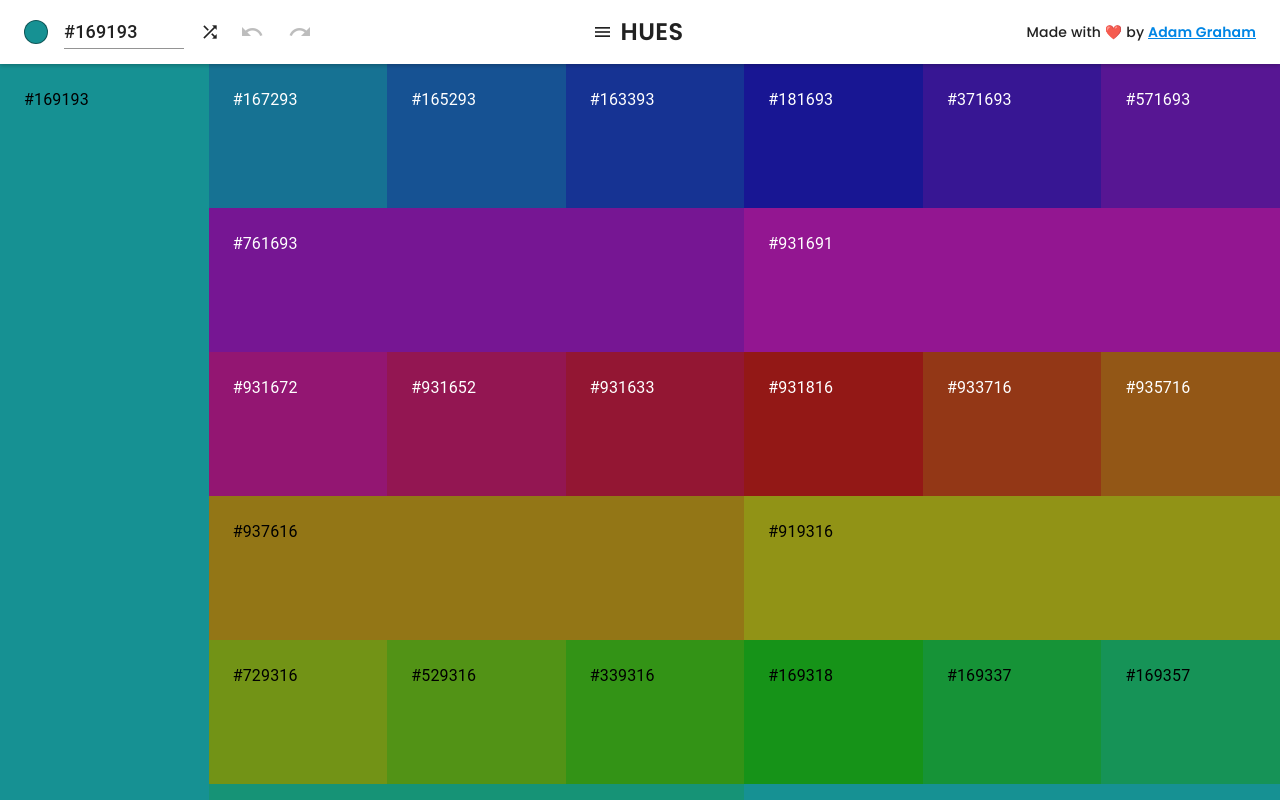
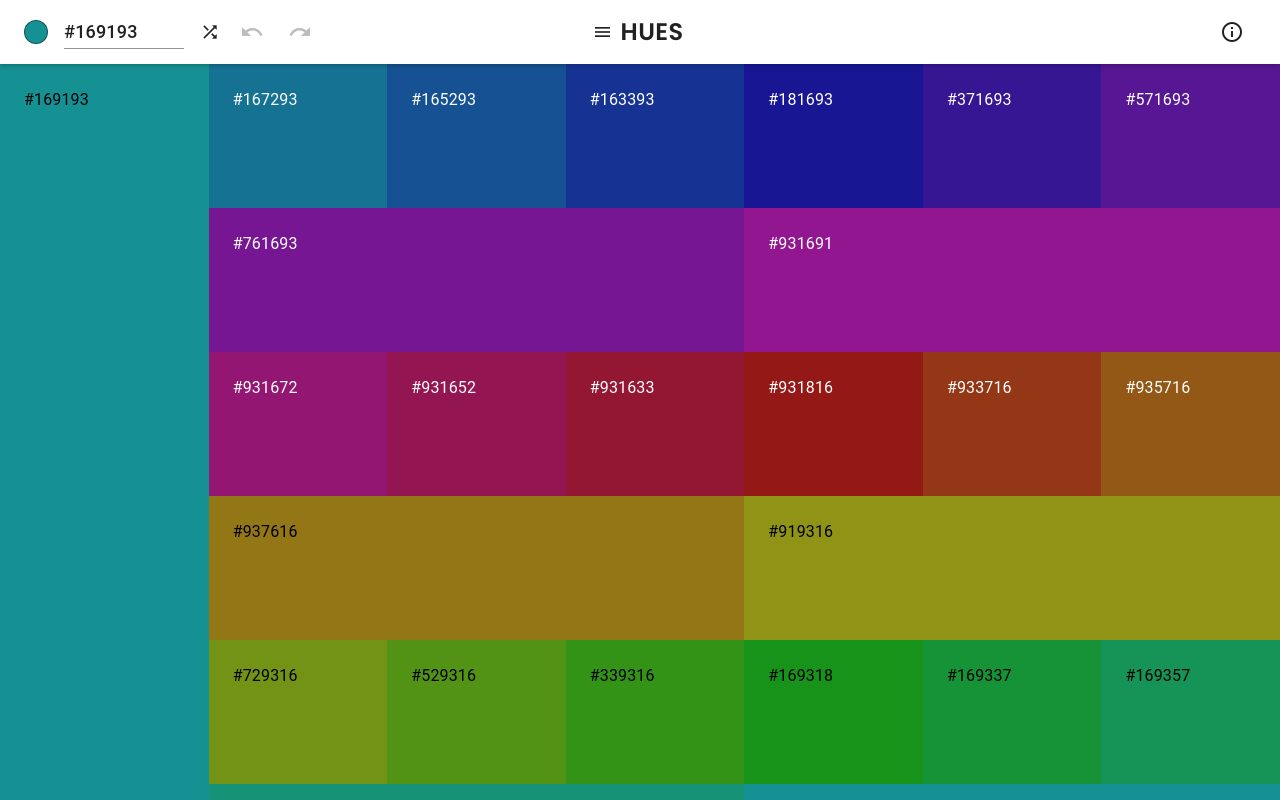
Before and after one commit to adamgraham/colorly, a React (Create React App) app: page /colorly/hues in a window 1280 px wide. Built offline with nearby package versions, Linux system fonts and the light colour scheme.

Commit message:
Add <AboutDialog> component to app header

```diff
--- a/public/404.html
+++ b/public/404.html
@@ -2,7 +2,7 @@
 <html>
   <head>
     <meta charset="utf-8">
-    <title>Colorly – A versatile collection of color tools for designers</title>
+    <title>Colorly – A versatile collection of color tools for designers and developers.</title>
     <script type="text/javascript">
       // Single Page Apps for GitHub Pages
       // https://github.com/rafgraph/spa-github-pages
--- a/public/index.html
+++ b/public/index.html
@@ -20,7 +20,7 @@
       work correctly both with client-side routing and a non-root public URL.
       Learn how to configure a non-root public URL by running `npm run build`.
     -->
-    <title>Colorly – A versatile collection of color tools for designers</title>
+    <title>Colorly – A versatile collection of color tools for designers and developers.</title>
 
     <!-- Start Single Page Apps for GitHub Pages -->
     <script type="text/javascript">
--- /dev/null
+++ b/src/components/AboutDialog.css
@@ -0,0 +1,15 @@
+.about-dialog-container {
+  display: flex;
+  justify-content: flex-end;
+  align-items: center;
+}
+
+.about-dialog {
+  padding: 24px;
+}
+
+.about-dialog .close-button {
+  position: absolute;
+  top: 12px;
+  right: 12px;
+}
--- /dev/null
+++ b/src/components/AboutDialog.js
@@ -0,0 +1,106 @@
+import React, { useState } from 'react';
+import { MaterialDialog, MaterialIcon, MaterialIconButton } from './material';
+import './AboutDialog.css';
+
+const AboutDialog = () => {
+  const [infoDialogOpen, setInfoDialogOpen] = useState(false);
+  return (
+    <div className="about-dialog-container">
+      <MaterialIconButton
+        aria-label="About"
+        className="info-button"
+        color="inherit"
+        onClick={() => {
+          setInfoDialogOpen(true);
+        }}
+      >
+        <MaterialIcon>info_outline</MaterialIcon>
+      </MaterialIconButton>
+      <MaterialDialog
+        open={infoDialogOpen}
+        onClose={() => {
+          setInfoDialogOpen(false);
+        }}
+      >
+        <div className="about-dialog">
+          <MaterialIconButton
+            aria-label="Close"
+            className="close-button"
+            color="inherit"
+            onClick={() => {
+              setInfoDialogOpen(false);
+            }}
+          >
+            <MaterialIcon>close</MaterialIcon>
+          </MaterialIconButton>
+          <div className="typography-credits-title">About</div>
+          <div className="typography-credits">
+            <p>
+              Colorly is a versatile collection of color tools for designers and
+              developers. The chosen tool can be selected from the dropdown menu
+              attached to the page title. Valid input formats:
+            </p>
+            <ul>
+              <li>#RGB, #RRGGBB</li>
+              <li>rgb(red,green,blue)</li>
+              <li>
+                <a
+                  href="https://developer.mozilla.org/en-US/docs/Web/CSS/color_value"
+                  rel="noopener noreferrer"
+                  target="_blank"
+                >
+                  CSS Color Values
+                </a>
+              </li>
+            </ul>
+          </div>
+          <div className="typography-credits-title">Credits</div>
+          <ul className="typography-credits">
+            <li>
+              Created by{' '}
+              <a
+                href="https://github.com/adamgraham"
+                rel="noopener noreferrer"
+                target="_blank"
+              >
+                @adamgraham
+              </a>
+            </li>
+            <li>
+              Built with React JS by
+              <a
+                href="https://github.com/facebook"
+                rel="noopener noreferrer"
+                target="_blank"
+              >
+                @Facebook
+              </a>
+            </li>
+            <li>
+              Material Design Components &amp; Icons by{' '}
+              <a
+                href="https://github.com/google"
+                rel="noopener noreferrer"
+                target="_blank"
+              >
+                @Google
+              </a>
+            </li>
+            <li>
+              Design inspired from Shadowlord by{' '}
+              <a
+                href="https://github.com/noeldelgado"
+                rel="noopener noreferrer"
+                target="_blank"
+              >
+                @noeldelgado
+              </a>
+            </li>
+          </ul>
+        </div>
+      </MaterialDialog>
+    </div>
+  );
+};
+
+export default AboutDialog;
--- a/src/components/AppHeader.css
+++ b/src/components/AppHeader.css
@@ -23,5 +23,5 @@
 }
 
 .app-header > div {
-  width: 25%;
+  width: 100%;
 }
--- a/src/components/AppHeader.js
+++ b/src/components/AppHeader.js
@@ -9,6 +9,7 @@ import {
   MaterialMenu,
   MaterialMenuItem,
 } from './material';
+import AboutDialog from './AboutDialog';
 import ColorPicker from './ColorPicker';
 import {
   redoBaseColor,
@@ -138,20 +139,7 @@ const AppHeader = ({
           value={secondaryBaseColor}
         />
       ) : (
-        <div className="text-align-right typography-credits">
-          Made with{' '}
-          <span aria-label="love" role="img">
-            ❤️
-          </span>{' '}
-          by&nbsp;
-          <a
-            href="https://www.adamgraham.io/"
-            target="_blank"
-            rel="noopener noreferrer"
-          >
-            <b>Adam Graham</b>
-          </a>
-        </div>
+        <AboutDialog />
       )}
     </header>
   );
--- a/src/components/material.js
+++ b/src/components/material.js
@@ -1,5 +1,6 @@
 export { default as MaterialButton } from '@material-ui/core/Button';
 export { default as MaterialChip } from '@material-ui/core/Chip';
+export { default as MaterialDialog } from '@material-ui/core/Dialog';
 export { default as MaterialMenu } from '@material-ui/core/Menu';
 export { default as MaterialMenuItem } from '@material-ui/core/MenuItem';
 export { default as MaterialIcon } from '@material-ui/core/Icon';
--- a/src/styles/typography.css
+++ b/src/styles/typography.css
@@ -60,8 +60,15 @@
 .typography-credits {
   font-family: var(--font-family);
   font-weight: 500;
-  font-size: 14px;
-  line-height: 20px;
+  font-size: 16px;
+  line-height: 24px;
+}
+
+.typography-credits-title {
+  font-family: var(--font-family);
+  font-weight: 500;
+  font-size: 24px;
+  line-height: 30px;
 }
 
 .text-align-left {
```
